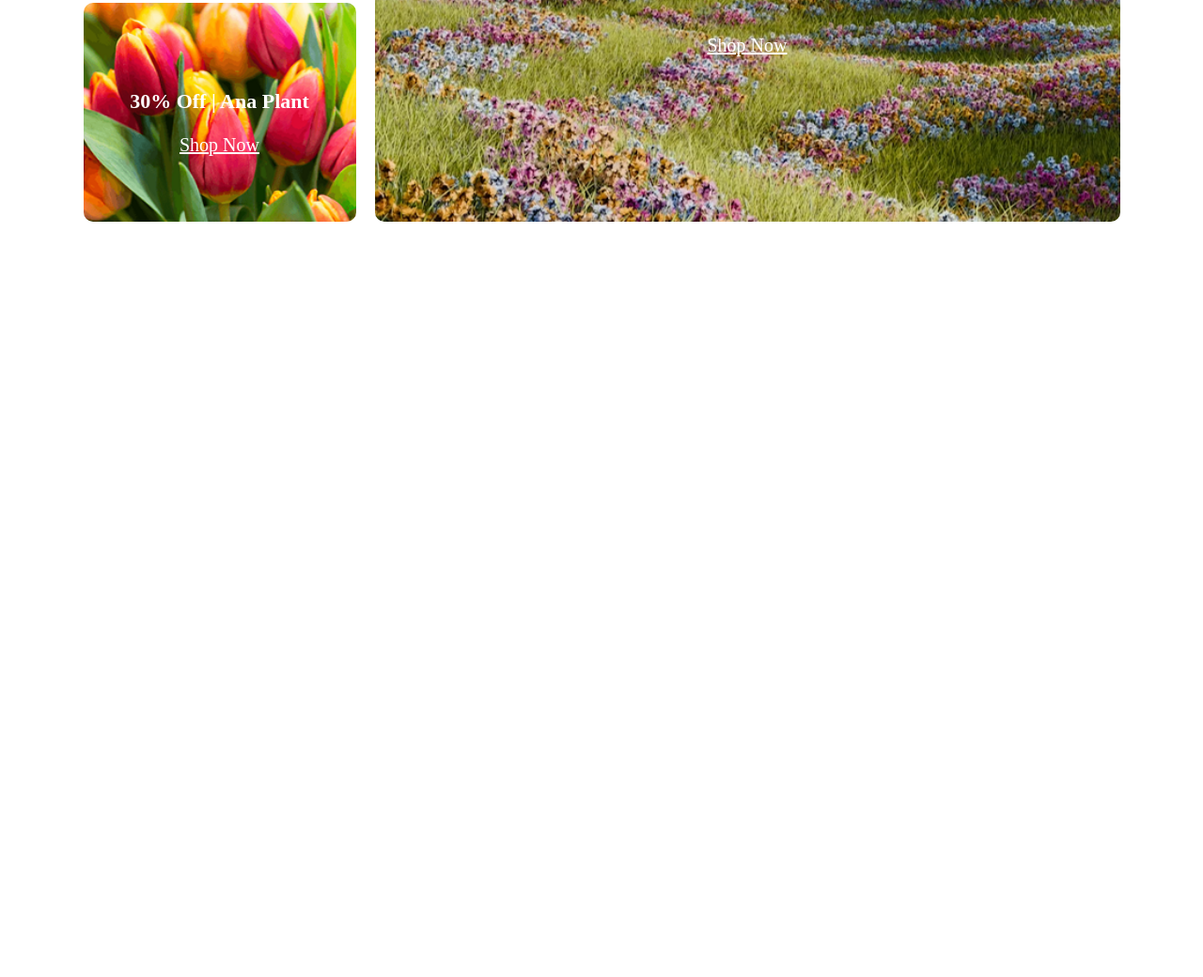
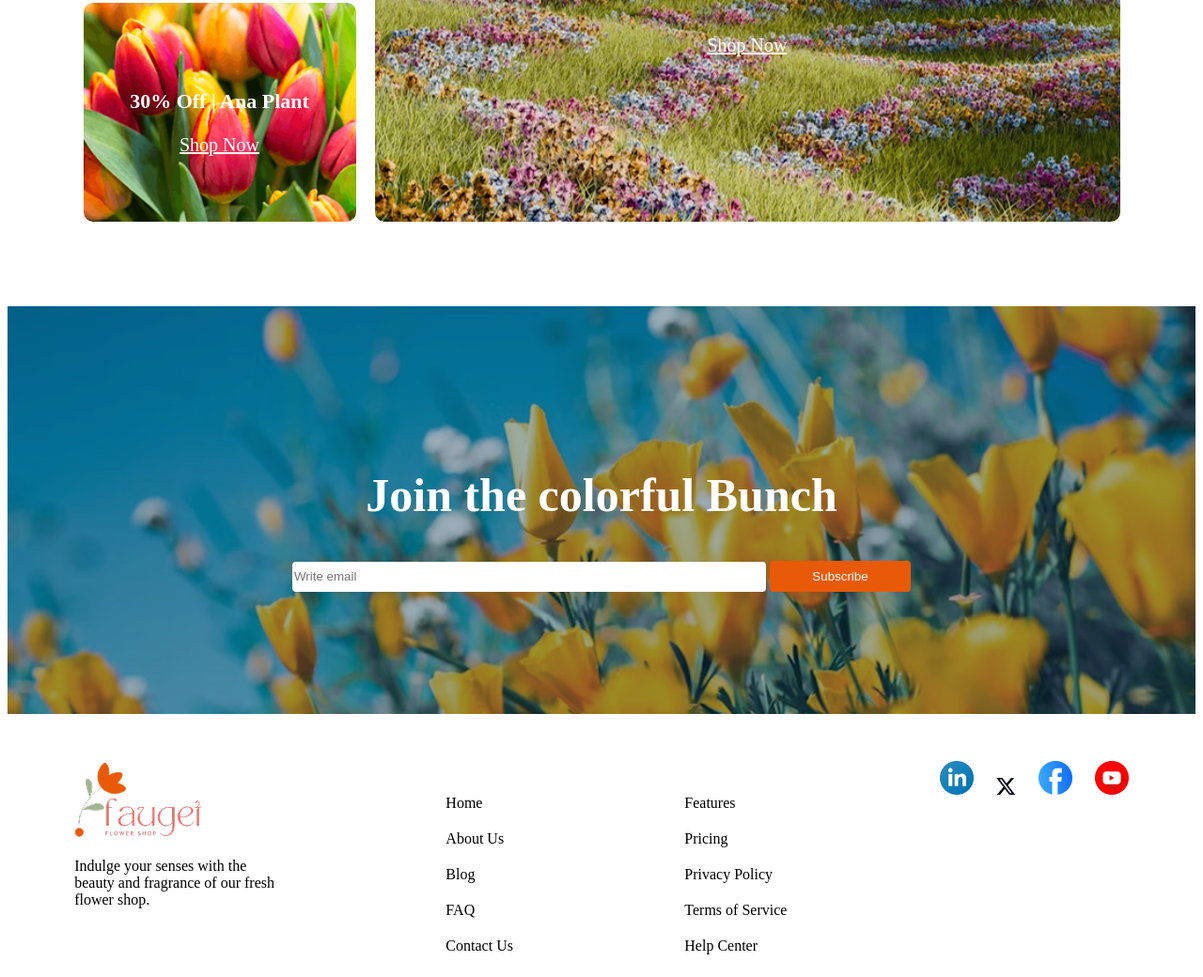
Before and after one commit to Professoramit2507/Prg_hero_assignment_2, a plain HTML site: page index.html in a window 1280 px wide. Shown: the part 3151-4191 px from the top of the page at 94% size. Before the commit the page ends 3435 px from the top, so only its background shows below. Drawn offline with Linux system fonts and the light colour scheme.

Commit message:
Fotter added

```diff
--- a/index.html
+++ b/index.html
@@ -154,13 +154,39 @@
             </div>
         </section>
 
-        <!-- <section class="last-sec">
+        <section class="last-sec">
              <div class="sub-sec">
                 <h1>Join the colorful Bunch</h1>
                 <input type="text" class="email-sec" placeholder="Write email">
                 <input type="submit" class="subs" value="Subscribe">
             </div>
-        </section> -->
+        </section>
     </main>
+     <footer class="footer-con">
+        <div>
+            <img src="B12A02-Responsive-Flowers/assets/logo.png" alt="">
+            <p>Indulge your senses with the <br> beauty and fragrance of our fresh <br> flower shop. </p>
+        </div>
+        <ul>
+            <li>Home</li>
+            <li>About Us</li>
+            <li>Blog</li>
+            <li>FAQ</li>
+            <li>Contact Us</li>
+        </ul>
+        <ul>
+            <li>Features</li>
+            <li>Pricing</li>
+            <li>Privacy Policy</li>
+            <li>Terms of Service</li>
+            <li>Help Center</li>
+        </ul>
+        <div class="fotter-icon">
+            <img src="B12A02-Responsive-Flowers/assets/icon-linkedin.png" alt="">
+            <img src="B12A02-Responsive-Flowers/assets/icon-twitter.png" alt="">
+            <img src="B12A02-Responsive-Flowers/assets/icon-facebook.png" alt="">
+            <img src="B12A02-Responsive-Flowers/assets/icon-youtube.png" alt="">
+        </div>
+    </footer>
 </body>
 </html>
```
